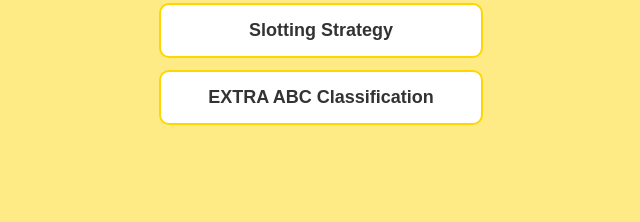
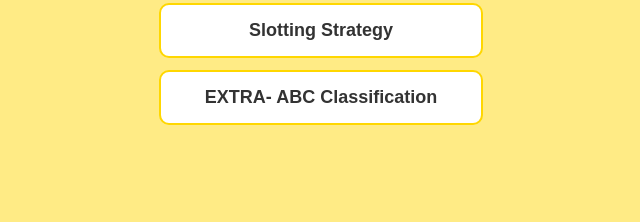
Before and after one commit to JJian221/fluffy-spoon, a plain HTML site: page index.html in a window 1280 px wide. Shown: the part 862-1084 px from the top of the page, 319-959 px from the left. Drawn offline with Linux system fonts and the light colour scheme.

Commit message:
Update index.html

```diff
--- a/index.html
+++ b/index.html
@@ -90,7 +90,7 @@
       <a href="Flow chart of Amazon.html" onclick="alert('Flow chart of Amazon clicked!')">Flow chart of Amazon</a>
       <a href="README.md" onclick="alert('README clicked!')">README</a>
       <a href="Copy of Week 12 - Generalizing Slotting Strategy Tool.docx" onclick="alert('YOU clicked!')">Slotting Strategy</a>
-      <a href="EXTRA- ABC Classification.xls" onclick="alert('YOU ARE clicked!')">EXTRA ABC Classification</a>
+      <a href="EXTRA- ABC Classification.xls" onclick="alert('Oh you are clicked!')">EXTRA- ABC Classification</a>
 
     </div>
   </div>
```
